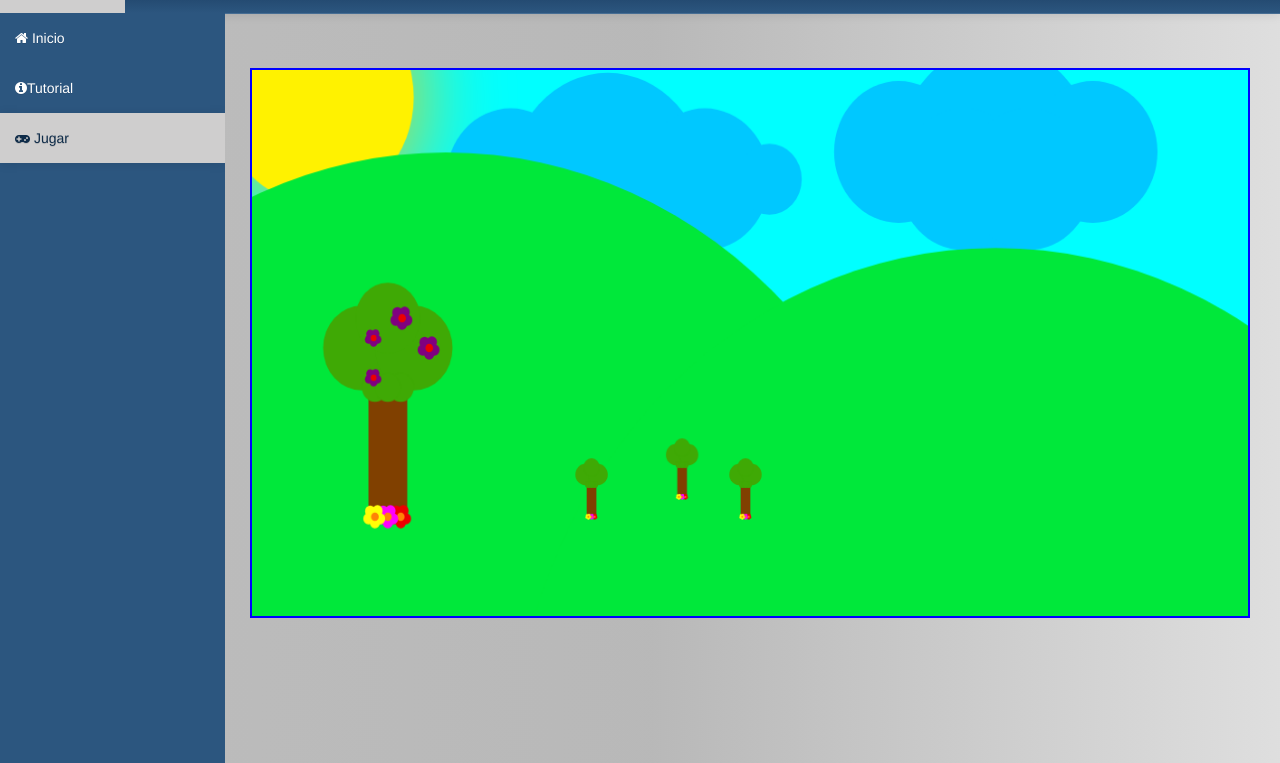
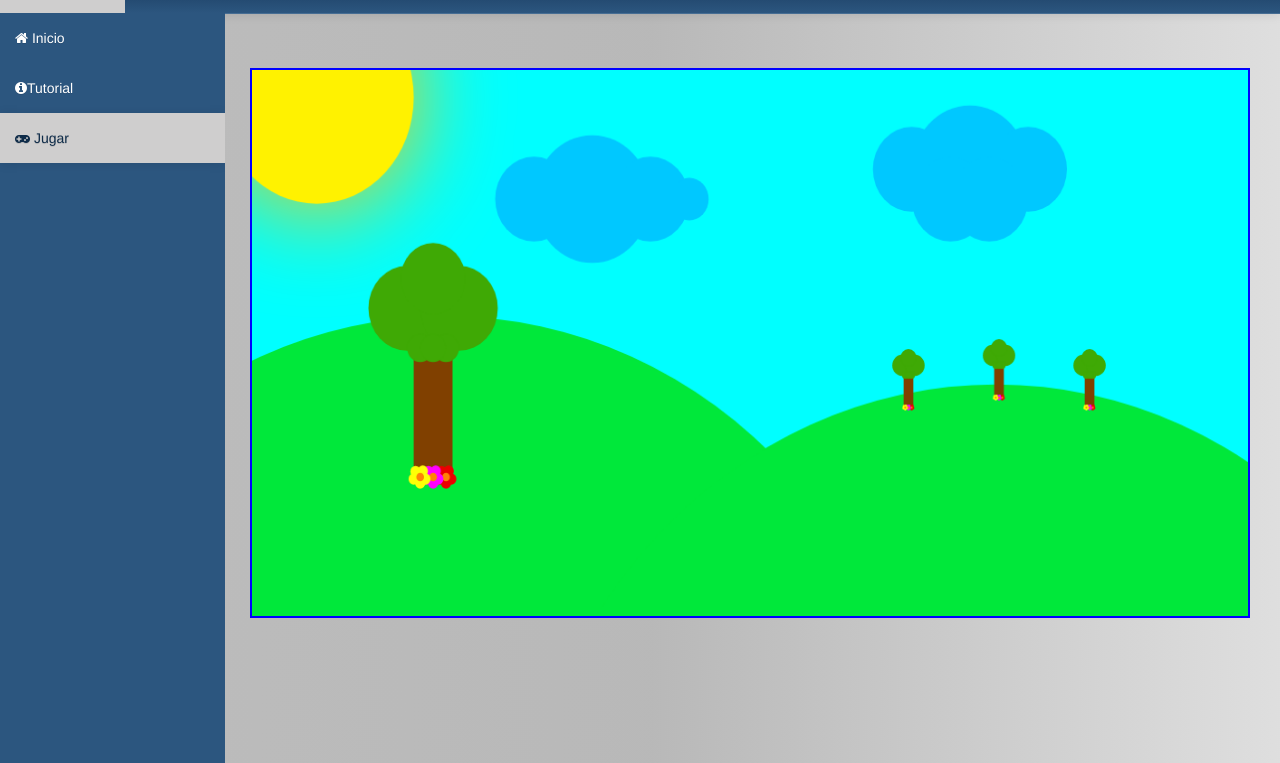
Before and after one commit to matt987/arnald-bros, a plain HTML site: page jugar.html in a window 1280 px wide. Shown: the part 37-800 px from the top of the page. Drawn offline with Linux system fonts and the light colour scheme.

Commit message:
cambios para adaptar al jugar

```diff
--- a/js/funcion.js
+++ b/js/funcion.js
@@ -19,7 +19,7 @@ function img_canvas() {
  img.src = "images/perro.png";
  //pasamos la imagen al 2d del canvas y se dibujará
  //en 0 0 podemos poner las cordenadas de donde empezar a dibujar la imagen
-ctx.drawImage(img, 10, 450);
+ctx.drawImage(img, 10, 300);
 };
 
 function Punto(x, y){
@@ -100,7 +100,7 @@ function Dibujo(pos, ancho, alto){
 	this.dibujar = function(ctx){
 
 			var image = document.getElementById("myperro");
-		ctx.drawImage(image, 10, 10, 128, 128);
+		//ctx.drawImage(image, 10, 10, 128, 128);
 		//dibujo del fondo
 				ctx.fillStyle = "rgb(0, 255, 255)";
 		ctx.fillRect(this.p.x + 0/28*this.a,
@@ -127,78 +127,14 @@ function Dibujo(pos, ancho, alto){
 		ctx.shadowOffsetX = 0;
 		ctx.shadowOffsetY = 0;
 
-		//dibujar nubes 1
-		ctx.fillStyle = "rgb(0, 200, 255)";
-		var redondo2 = new CirculoRelleno(
-						new Punto(this.p.x+8/28*this.a,
-								  this.p.y+8/40*this.h),
-						2/28*this.a);
-		redondo2.dibujar(ctx);
 
-		ctx.globalAlpha = 1.0;
-		var redondo3 = new CirculoRelleno(
-						new Punto(this.p.x+11/28*this.a,
-								  this.p.y+8/40*this.h),
-						3/28*this.a);
-		redondo3.dibujar(ctx);
-
-		ctx.globalAlpha = 1.0;
-		var redondo4 = new CirculoRelleno(
-						new Punto(this.p.x+14/28*this.a,
-								  this.p.y+8/40*this.h),
-						2/28*this.a);
-		redondo4.dibujar(ctx);
-
-		ctx.globalAlpha = 1.0;
-		var redondo2 = new CirculoRelleno(
-						new Punto(this.p.x+16/28*this.a,
-								  this.p.y+8/40*this.h),
-						1/28*this.a);
-		redondo2.dibujar(ctx);
-
-		//dibujar nube 2
-
-
-		var redondo2 = new CirculoRelleno(
-						new Punto(this.p.x+20/28*this.a,
-								  this.p.y+6/40*this.h),
-						2/28*this.a);
-		redondo2.dibujar(ctx);
-
-		ctx.globalAlpha = 1.0;
-		var redondo2 = new CirculoRelleno(
-						new Punto(this.p.x+23/28*this.a,
-								  this.p.y+6/40*this.h),
-						3/28*this.a);
-		redondo2.dibujar(ctx);
-
-		ctx.globalAlpha = 1.0;
-		var redondo2 = new CirculoRelleno(
-						new Punto(this.p.x+26/28*this.a,
-								  this.p.y+6/40*this.h),
-						2/28*this.a);
-		redondo2.dibujar(ctx);
-
-		ctx.globalAlpha = 1.0;
-		var redondo2 = new CirculoRelleno(
-						new Punto(this.p.x+22/28*this.a,
-								  this.p.y+8/40*this.h),
-						2/28*this.a);
-		redondo2.dibujar(ctx);
-
-		ctx.globalAlpha = 1.0;
-		var redondo2 = new CirculoRelleno(
-						new Punto(this.p.x+24/28*this.a,
-								  this.p.y+8/40*this.h),
-						2/28*this.a);
-		redondo2.dibujar(ctx);
 
 		//montañas
 		ctx.fillStyle = "rgb(0, 232, 58)";
 		ctx.globalAlpha = 1.0;
 		var redondo2 = new CirculoRelleno(
 						new Punto(this.p.x+6/28*this.a,
-								  this.p.y+45/40*this.h),
+								  this.p.y+57/40*this.h),
 						15/28*this.a);
 		redondo2.dibujar(ctx);
 
@@ -206,7 +142,7 @@ function Dibujo(pos, ancho, alto){
 		ctx.globalAlpha = 1.0;
 		var redondo2 = new CirculoRelleno(
 						new Punto(this.p.x+23/28*this.a,
-								  this.p.y+52/40*this.h),
+								  this.p.y+62/40*this.h),
 						15/28*this.a);
 		redondo2.dibujar(ctx);
 
@@ -490,3 +426,91 @@ function DibujoFlor(pos, ancho, alto){
 
 	}
 }
+
+
+function DibujoNuve1(pos, ancho, alto){
+	this.p = pos;
+	this.a = ancho;
+	this.h = alto;
+
+	this.dibujar = function(ctx){
+		ctx.fillStyle = "rgb(0, 200, 255)";
+
+//dibujar nubes 1
+		ctx.fillStyle = "rgb(0, 200, 255)";
+		var redondo2 = new CirculoRelleno(
+						new Punto(this.p.x+8/28*this.a,
+								  this.p.y+8/40*this.h),
+						2/28*this.a);
+		redondo2.dibujar(ctx);
+
+		ctx.globalAlpha = 1.0;
+		var redondo3 = new CirculoRelleno(
+						new Punto(this.p.x+11/28*this.a,
+								  this.p.y+8/40*this.h),
+						3/28*this.a);
+		redondo3.dibujar(ctx);
+
+		ctx.globalAlpha = 1.0;
+		var redondo4 = new CirculoRelleno(
+						new Punto(this.p.x+14/28*this.a,
+								  this.p.y+8/40*this.h),
+						2/28*this.a);
+		redondo4.dibujar(ctx);
+
+		ctx.globalAlpha = 1.0;
+		var redondo2 = new CirculoRelleno(
+						new Punto(this.p.x+16/28*this.a,
+								  this.p.y+8/40*this.h),
+						1/28*this.a);
+		redondo2.dibujar(ctx);
+
+		 }
+
+		}
+
+
+function DibujoNuve2(pos, ancho, alto){
+	this.p = pos;
+	this.a = ancho;
+	this.h = alto;
+
+	this.dibujar = function(ctx){
+
+
+		var redondo2 = new CirculoRelleno(
+						new Punto(this.p.x+20/28*this.a,
+								  this.p.y+6/40*this.h),
+						2/28*this.a);
+		redondo2.dibujar(ctx);
+
+		ctx.globalAlpha = 1.0;
+		var redondo2 = new CirculoRelleno(
+						new Punto(this.p.x+23/28*this.a,
+								  this.p.y+6/40*this.h),
+						3/28*this.a);
+		redondo2.dibujar(ctx);
+
+		ctx.globalAlpha = 1.0;
+		var redondo2 = new CirculoRelleno(
+						new Punto(this.p.x+26/28*this.a,
+								  this.p.y+6/40*this.h),
+						2/28*this.a);
+		redondo2.dibujar(ctx);
+
+		ctx.globalAlpha = 1.0;
+		var redondo2 = new CirculoRelleno(
+						new Punto(this.p.x+22/28*this.a,
+								  this.p.y+8/40*this.h),
+						2/28*this.a);
+		redondo2.dibujar(ctx);
+
+		ctx.globalAlpha = 1.0;
+		var redondo2 = new CirculoRelleno(
+						new Punto(this.p.x+24/28*this.a,
+								  this.p.y+8/40*this.h),
+						2/28*this.a);
+		redondo2.dibujar(ctx);
+
+}
+}
--- a/jugar.html
+++ b/jugar.html
@@ -54,30 +54,23 @@
         var dibujo1 = new Dibujo(new Punto(0, 0), 1000, 550);
         dibujo1.dibujar(ctx);
 
-        var dibujo2 = new DibujoArbol(new Punto(50, 50), 400, 400);
+        var dibujo2 = new DibujoArbol(new Punto(100, 10), 400, 400);
         dibujo2.dibujar(ctx);
 
-        var dibujo3 = new DibujoArbol(new Punto(350, 350), 100, 100);
+        var dibujo3 = new DibujoArbol(new Punto(700, 240), 100, 100);
         dibujo3.dibujar(ctx);
 
-        var dibujo4 = new DibujoArbol(new Punto(450, 330), 100, 100);
+        var dibujo4 = new DibujoArbol(new Punto(800, 230), 100, 100);
         dibujo4.dibujar(ctx);
 
-        var dibujo4 = new DibujoArbol(new Punto(520, 350), 100, 100);
+        var dibujo4 = new DibujoArbol(new Punto(900, 240), 100, 100);
         dibujo4.dibujar(ctx);
 
-        var dibujo5 = new DibujoFlor(new Punto(70, 10), 300, 300);
+        var dibujo5 = new DibujoNuve1(new Punto(140, 10), 600,600);
         dibujo5.dibujar(ctx);
 
-        var dibujo6 = new DibujoFlor(new Punto(70, -30), 300, 300);
+        var dibujo6 = new DibujoNuve2(new Punto(300, 10), 600,600);
         dibujo6.dibujar(ctx);
-
-        var dibujo6 = new DibujoFlor(new Punto(80, -150), 400, 400);
-        dibujo6.dibujar(ctx);
-
-        var dibujo6 = new DibujoFlor(new Punto(110, -120), 400, 400);
-        dibujo6.dibujar(ctx);
-
 
 
     </script>
```
Also changed, not shown: fondo_juegito.html (+3 -0 lines).
